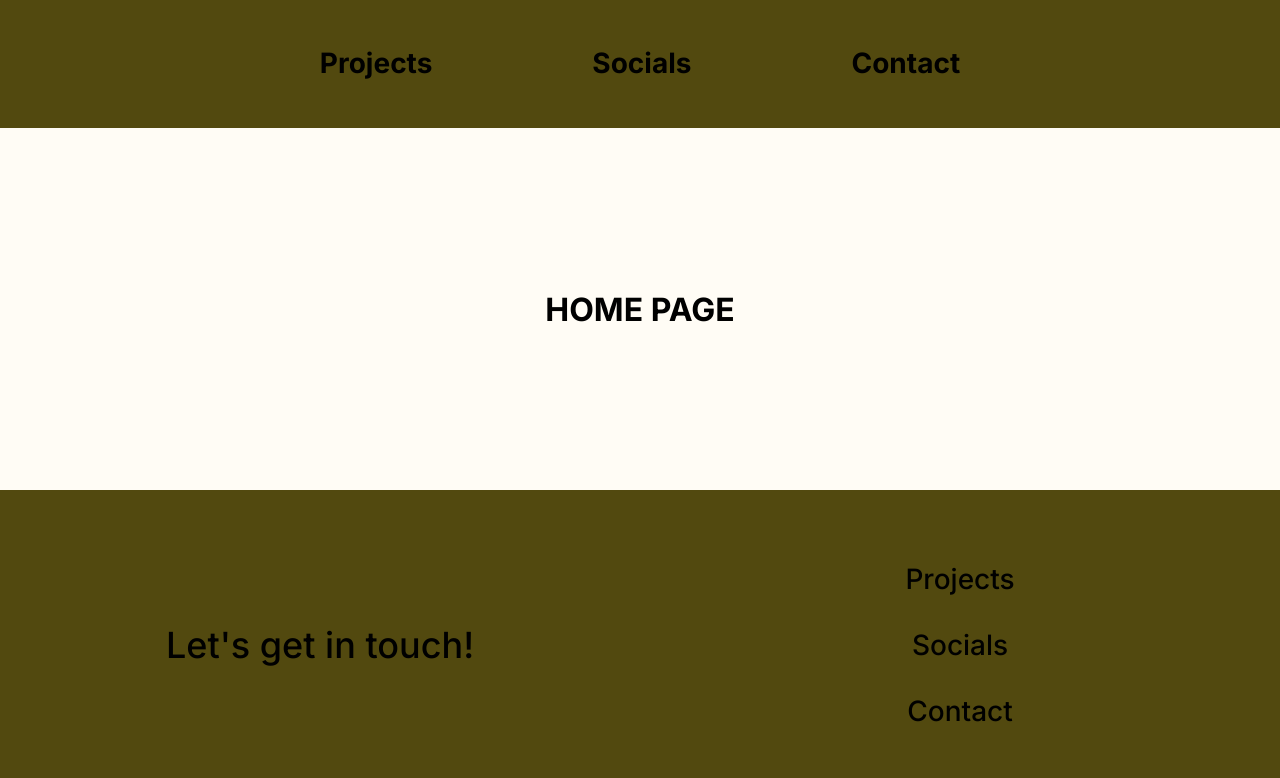
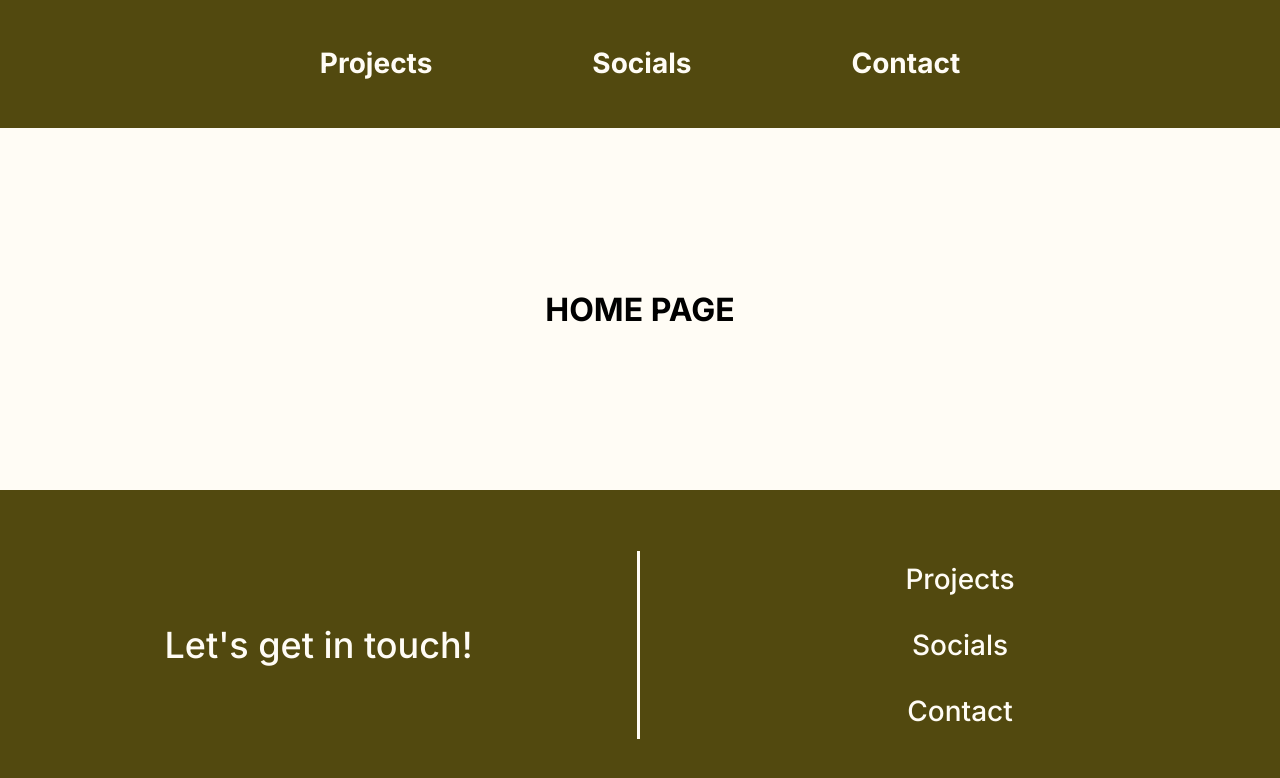
Before and after one commit to ellaroosmarijn/personal-website, a Next.js app: page / in a window 1280 px wide. Shown: the top 778 px of the page. Built offline with nearby package versions, Linux system fonts and the light colour scheme.

Commit message:
rename color-bg and color-text to off white and black

```diff
--- a/src/components/button/button.module.css
+++ b/src/components/button/button.module.css
@@ -5,7 +5,7 @@
   border-radius: var(--radius-sm);
   padding: var(--size-4) var(--size-6);
   margin: var(--size-5);
-  color: var(--color-bg);
+  color: var(--color-off-white);
   transition: background 300ms var(--easing-standard),
     box-shadow 300ms var(--easing-standard);
   cursor: pointer;
--- a/src/components/footer/footer.module.css
+++ b/src/components/footer/footer.module.css
@@ -5,7 +5,7 @@
   width: 100vw;
   align-items: center;
   background-color: var(--color-olive-600) !important;
-  color: var(--color-bg);
+  color: var(--color-off-white);
 }
 
 .link-container {
@@ -15,13 +15,13 @@
   padding: var(--size-14) var(--size-5);
 
   &.contact {
-    border-right: 2px solid var(--color-bg);
+    border-right: 3px solid var(--color-off-white);
   }
 }
 
 .link {
   text-decoration: none;
-  color: var(--color-bg);
+  color: var(--color-off-white);
   font-weight: var(--weight-medium);
   font-size: var(--size-7);
   margin: var(--size-4) 0;
--- a/src/components/header/header.module.css
+++ b/src/components/header/header.module.css
@@ -1,6 +1,6 @@
 .link {
   font: var(--text-2xl);
-  color: var(--color-bg);
+  color: var(--color-off-white);
   padding: 0 var(--size-20);
   text-decoration: none;
   font-weight: var(--weight-bold);
```
